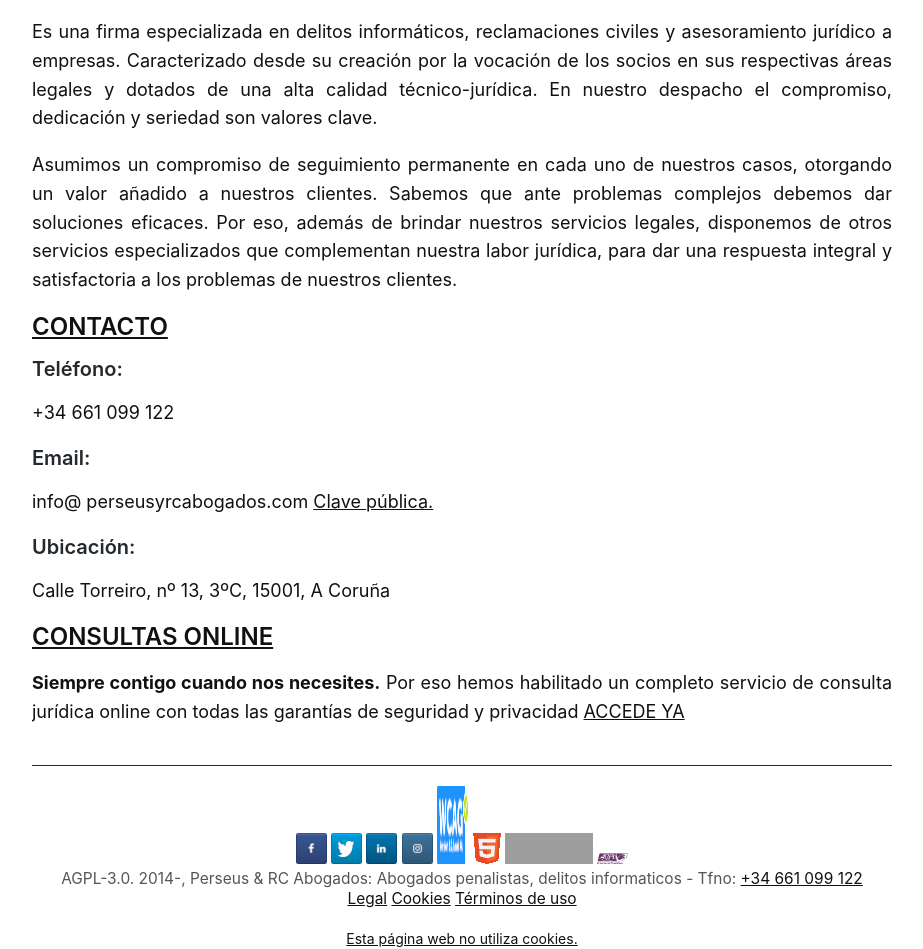
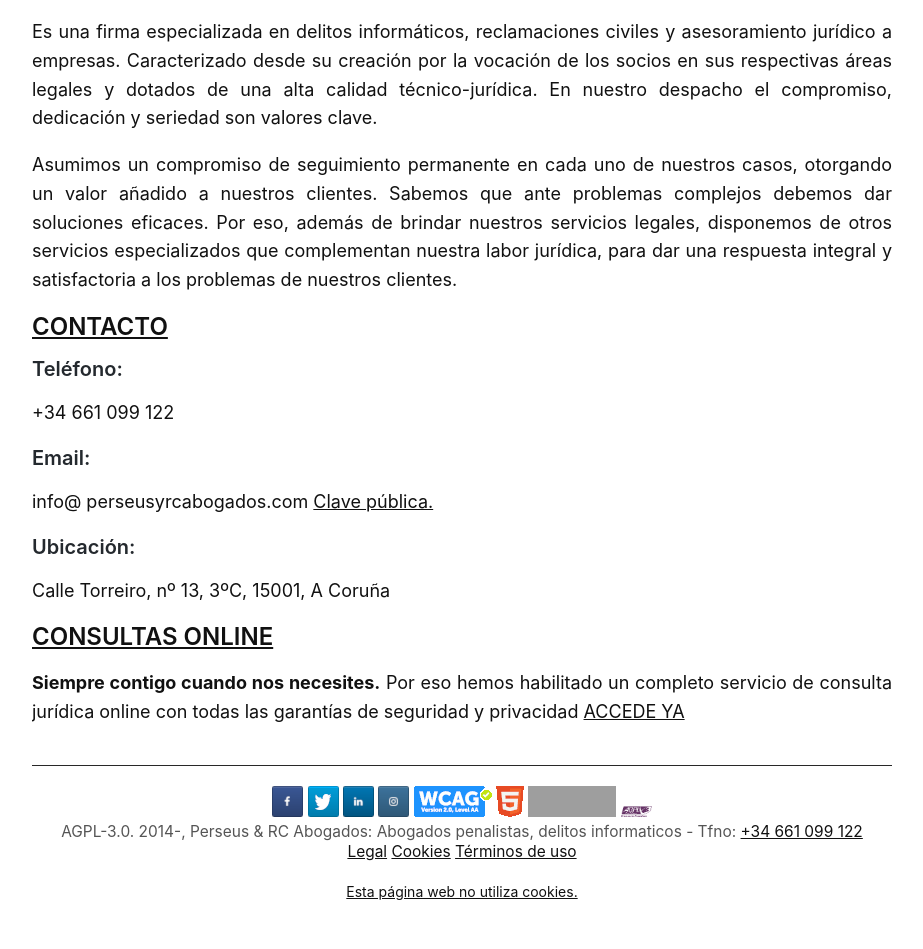
Before and after one commit to streaming10/perseusnew, a Jekyll site: the page built from index.md, in a window 1280 px wide. Shown: the part 765-1714 px from the top of the page, without its empty margins (158-1081 px from the left). Built offline with Jekyll 4.4.1, drawn with Linux system fonts in a browser that asks for light colours; our own code applies the rules of GitHub Pages for plain Markdown files; after the commit the page ends 1667 px from its top, so only the background shows below that; grey boxes are pictures that could not be loaded.

Commit message:
Update default.html

```diff
--- a/_layouts/default.html
+++ b/_layouts/default.html
@@ -112,7 +112,7 @@
 		<a title="Twitter"     href="https://www.twitter.com/perseuslegal"  	  ><img src="/img/twitter.png"   alt="Twitter"  width="31" height="31"/></a>
 		<a title="LinkedIn"    href="https://www.linkedin.com/in/luisjuradocano/" ><img src="/img/linkedin.png"  alt="LinkedIn" width="31" height="31"/></a>
 		<a title="Instagram"   href="https://instagram.com/perseusyrcabogados"    ><img src="/img/instagram.png" alt="Instagram" width="31" height="31"/></a>
-		<a title="WCAG 2.0 AA" href="https://www.w3.org/TR/WCAG20/#a"             ><img src="/img/wcag2.png"     alt="WCAG 2.0 AA" width="31" height="78"width="31"/></a>
+		<a title="WCAG 2.0 AA" href="https://www.w3.org/TR/WCAG20/#a"             ><img src="/img/wcag2.png"     alt="WCAG 2.0 AA" width="78"/></a>
 		<a title="Valid HTML5" href="https://html5.validator.nu/?doc=https://perseusyrcabogados.com"><img src="/img/html5.png" alt="Valid HTML5"width="28" height="31"/></a>
 		<a href="http://jigsaw.w3.org/css-validator/validator?uri=https://perseusyrcabogados.com"><img style="border:0;" src="//jigsaw.w3.org/css-validator/images/vcss-blue" alt="¡CSS Válido!" width="88" height="31"/></a>
 		<a rel="license" title="Licencia AGPL" href="https://www.gnu.org/licenses/agpl-3.0.html"><img alt="Licencia AGPL" style="border-width:0" src="/img/cc2.png" width="31"/></a>
```
